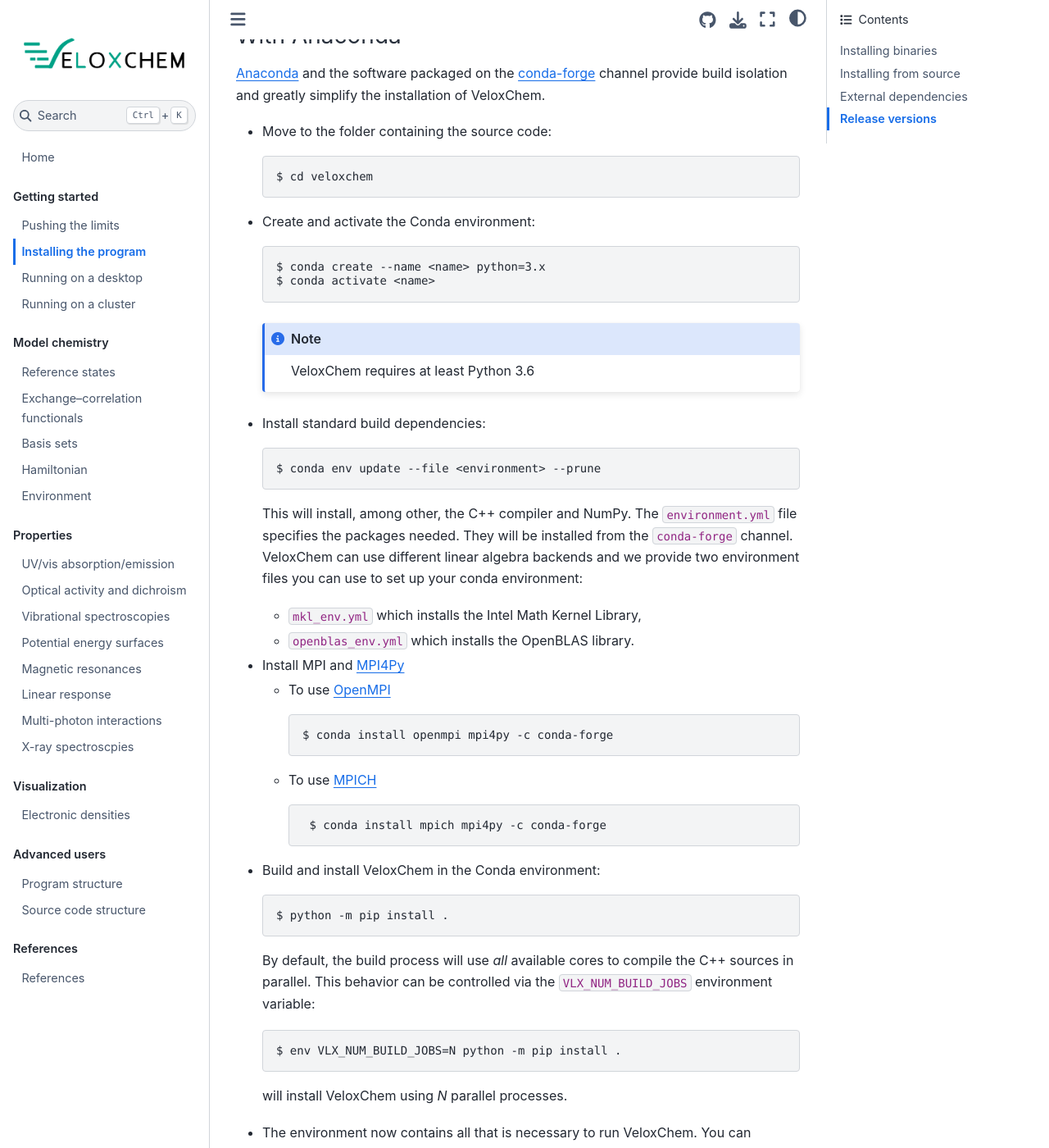
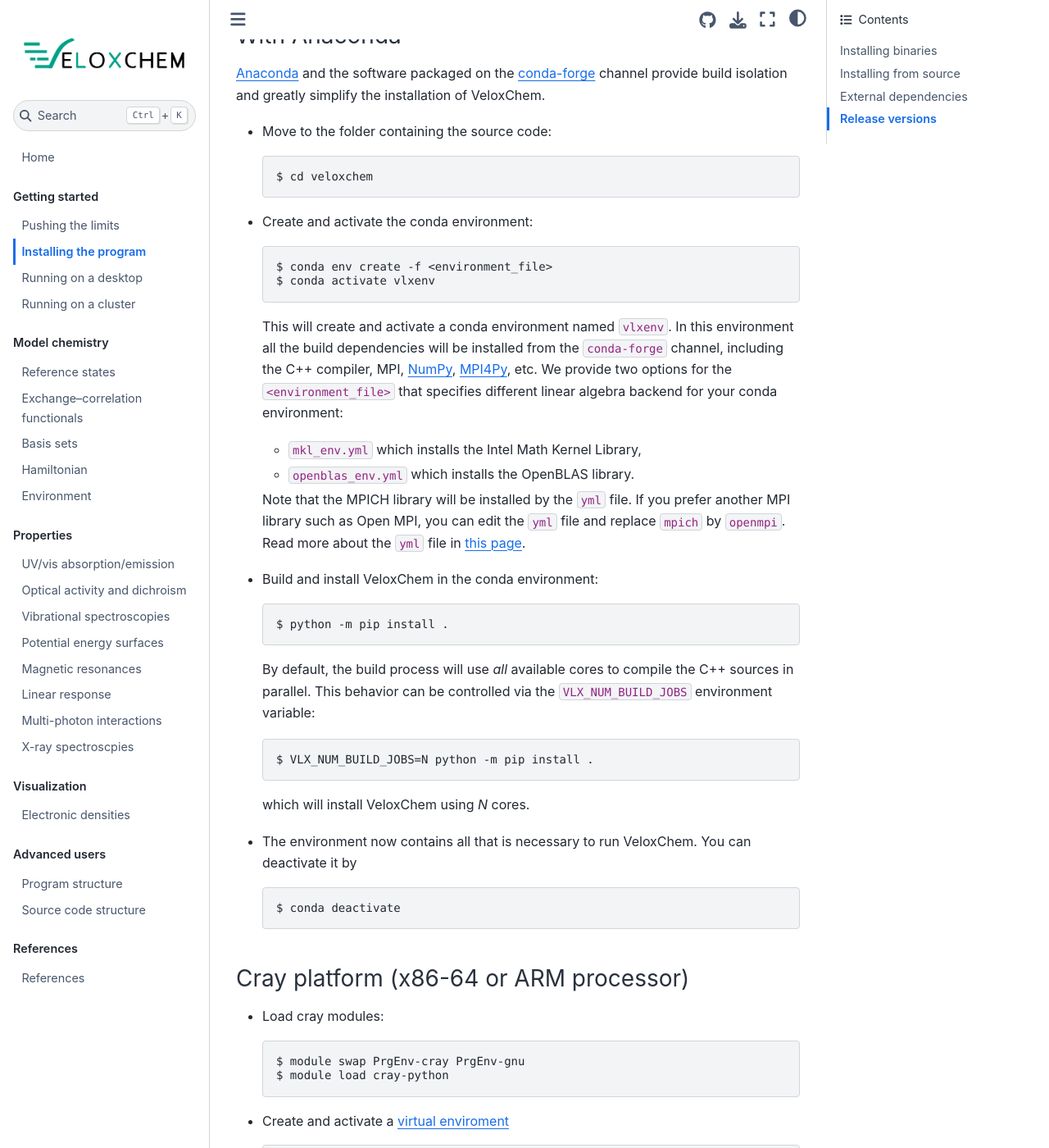
Before and after one commit to kthpanor/vlxman, a Jupyter Book: the page built from docs/installation.md, in a window 1280 px wide and 1400 px high, scrolled down 2467 px. Shown: the whole window at 82% size. Built offline with Jupyter Book 1.0.4 settings and Sphinx 7.4.7 and the Sphinx Book theme 1.1.4, drawn with Linux system fonts in a browser that asks for light colours; some of the changed text lies outside the part shown.

Commit message:
updated installation.md, from source with anaconda

````diff
--- a/docs/installation.md
+++ b/docs/installation.md
@@ -92,43 +92,21 @@
   $ cd veloxchem
   ```
 
-- Create and activate the Conda environment:
+- Create and activate the conda environment:
 
   ```
-  $ conda create --name <name> python=3.x
-  $ conda activate <name>
+  $ conda env create -f <environment_file>
+  $ conda activate vlxenv
   ```
 
-  ```{note}
-  VeloxChem requires at least Python 3.6
-  ```
+  This will create and activate a conda environment named `vlxenv`. In this environment all the build dependencies will be installed from the `conda-forge` channel, including the C++ compiler, MPI, [NumPy](https://numpy.org), [MPI4Py](https://mpi4py.readthedocs.io/en/stable/), etc. We provide two options for the `<environment_file>` that specifies different linear algebra backend for your conda environment:
 
-- Install standard build dependencies:
+  - `mkl_env.yml` which installs the Intel Math Kernel Library,
+  - `openblas_env.yml` which installs the OpenBLAS library.
 
-  ```
-  $ conda env update --file <environment> --prune
-  ```
+  Note that the MPICH library will be installed by the `yml` file. If you prefer another MPI library such as Open MPI, you can edit the `yml` file and replace `mpich` by `openmpi`. Read more about the `yml` file in [this page](https://docs.conda.io/projects/conda/en/latest/user-guide/tasks/manage-environments.html#create-env-file-manually).
 
-  This will install, among other, the C++ compiler and NumPy. The `environment.yml` file specifies the packages needed.  They will be installed from the `conda-forge` channel. VeloxChem can use different linear algebra backends and we provide two environment files you can use to set up your conda environment:
-
-    - `mkl_env.yml` which installs the Intel Math Kernel Library,
-    - `openblas_env.yml` which installs the OpenBLAS library.
-
-- Install MPI and [MPI4Py](https://mpi4py.readthedocs.io/en/stable/)
-
-  - To use [OpenMPI](https://www.open-mpi.org/)
-
-    ```
-    $ conda install openmpi mpi4py -c conda-forge
-    ```
-
-  - To use [MPICH](https://www.mpich.org/)
-
-    ```
-     $ conda install mpich mpi4py -c conda-forge
-     ```
-
-- Build and install VeloxChem in the Conda environment:
+- Build and install VeloxChem in the conda environment:
 
   ```
   $ python -m pip install .
@@ -137,16 +115,16 @@
   By default, the build process will use *all* available cores to compile the C++ sources in parallel. This behavior can be controlled via the `VLX_NUM_BUILD_JOBS` environment variable:
 
   ```
-  $ env VLX_NUM_BUILD_JOBS=N python -m pip install .
+  $ VLX_NUM_BUILD_JOBS=N python -m pip install .
   ```
 
-  will install VeloxChem using *N* parallel processes.
+  which will install VeloxChem using *N* cores.
 
-- The environment now contains all that is necessary to run VeloxChem. You can deactivate it by issuing:
+- The environment now contains all that is necessary to run VeloxChem. You can deactivate it by
 
-   ```
-   $ conda deactivate
-   ```
+  ```
+  $ conda deactivate
+  ```
 
 ### Cray platform (x86-64 or ARM processor)
 
````
